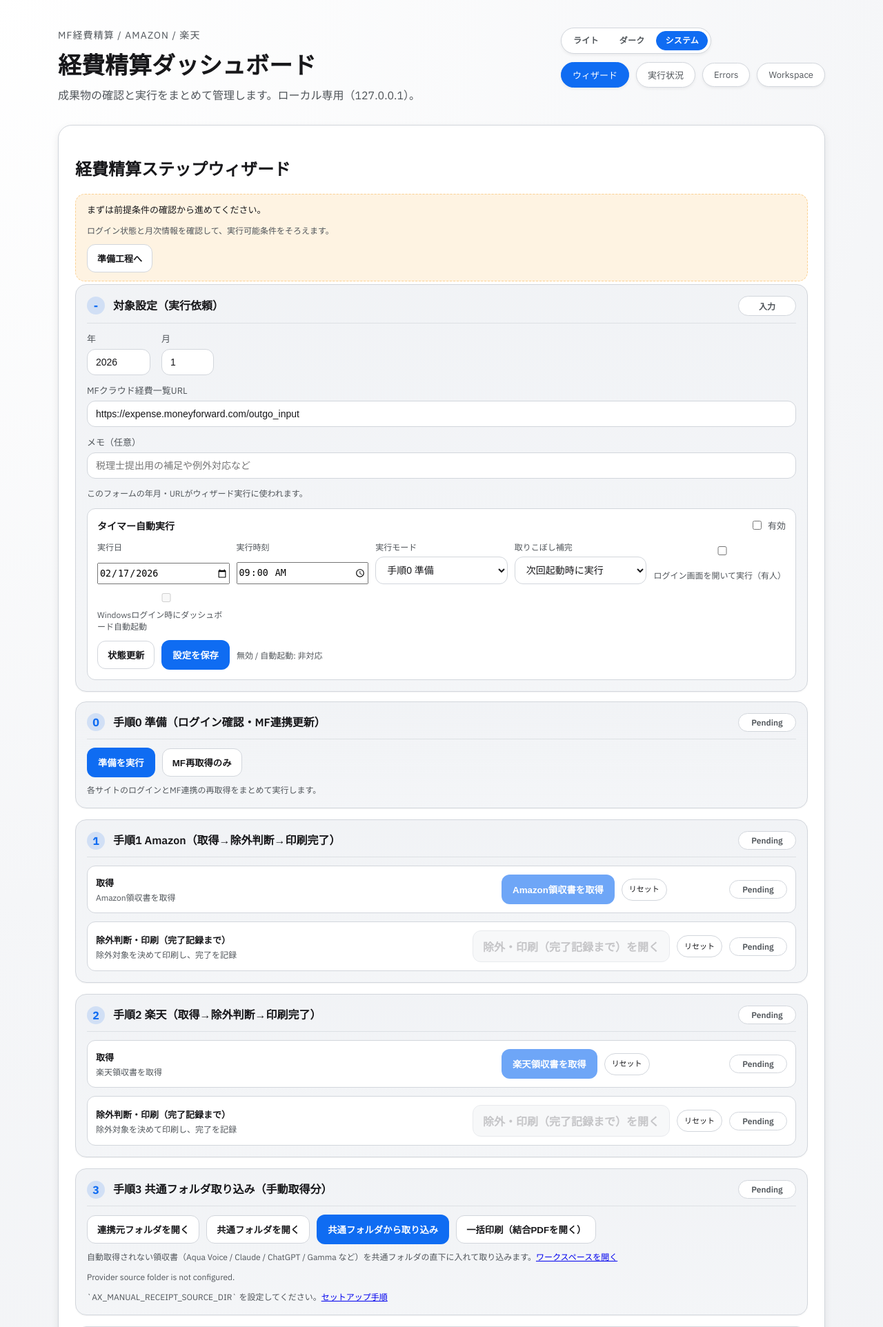
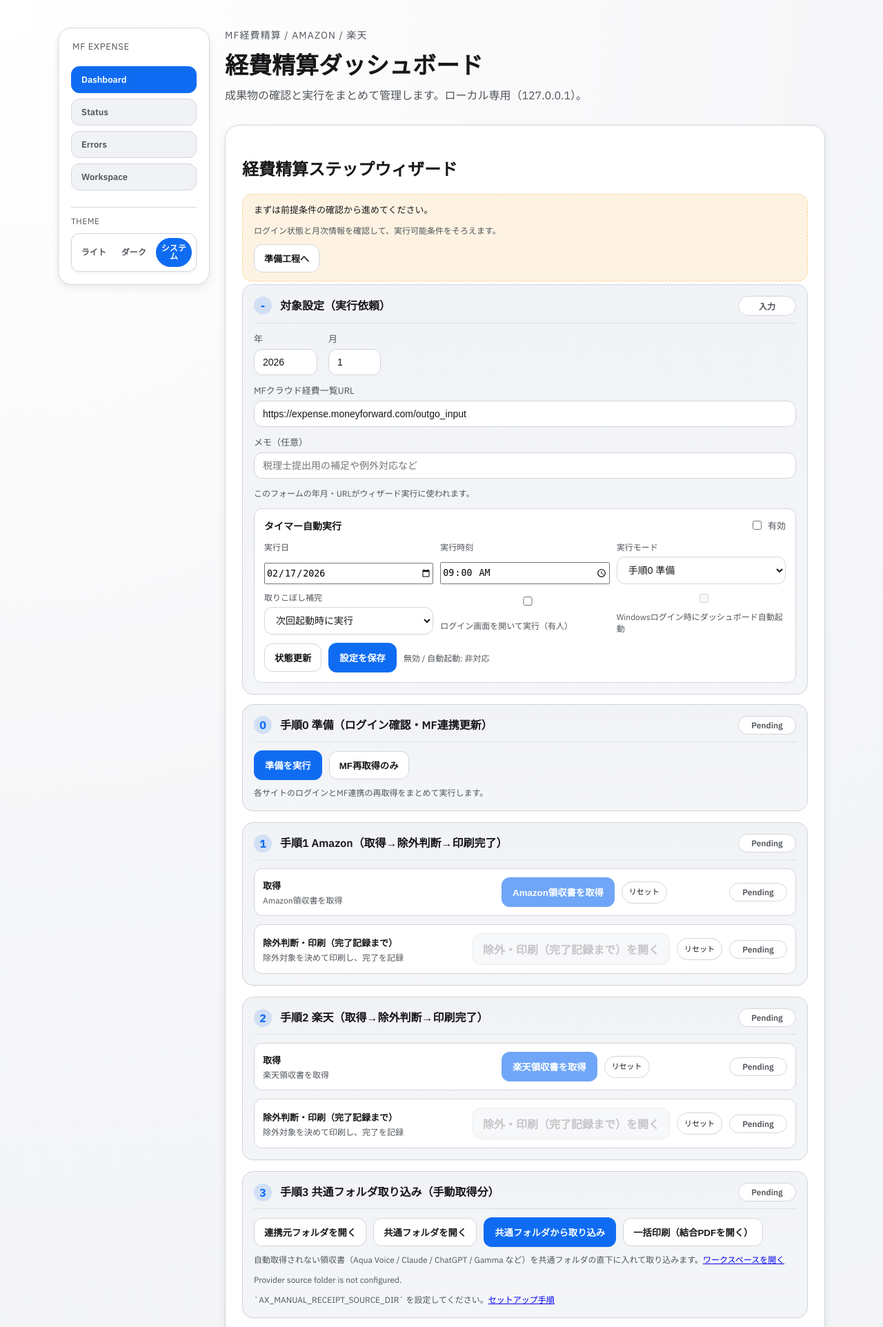
Before and after one commit to Igasawa/Skills-personal, a FastAPI app: page / in a window 1280 px wide. Shown: the top 1924 px of the page at 69% size. Run offline with FastAPI, Linux system fonts and the light colour scheme.

Commit message:
Update dashboard sidebar and test expectations for link changes

```diff
--- a/skills/mfcloud-expense-receipt-reconcile/dashboard/routes/pages.py
+++ b/skills/mfcloud-expense-receipt-reconcile/dashboard/routes/pages.py
@@ -10,6 +10,19 @@ from fastapi.templating import Jinja2Templates
 from services import core
 
 ARCHIVE_SNAPSHOT_RE = re.compile(r"^\d{8}_\d{6}$")
+DEFAULT_SIDEBAR_LINKS = [
+    {"href": "/", "label": "Dashboard", "tab": "wizard"},
+    {"href": "/status", "label": "Status", "tab": "status"},
+    {"href": "/errors", "label": "Errors", "tab": "errors"},
+    {"href": "/workspace", "label": "Workspace", "tab": "workspace"},
+]
+
+
+def _dashboard_context(active_tab: str) -> dict[str, object]:
+    return {
+        "active_tab": active_tab,
+        "sidebar_links": DEFAULT_SIDEBAR_LINKS,
+    }
 
 
 def create_pages_router(templates: Jinja2Templates) -> APIRouter:
@@ -22,9 +35,9 @@ def create_pages_router(templates: Jinja2Templates) -> APIRouter:
             request,
             "index.html",
             {
+                **_dashboard_context("wizard"),
                 "defaults": defaults,
                 "ax_home": str(core._ax_home()),
-                "active_tab": "wizard",
             },
         )
 
@@ -50,13 +63,13 @@ def create_pages_router(templates: Jinja2Templates) -> APIRouter:
             request,
             "status.html",
             {
+                **_dashboard_context("status"),
                 "artifacts": artifacts,
                 "archive_history": archive_history,
                 "latest_job": latest_job,
                 "latest_job_ym": latest_job_ym,
                 "running_job": running_job,
                 "ax_home": str(core._ax_home()),
-                "active_tab": "status",
             },
         )
 
@@ -66,8 +79,8 @@ def create_pages_router(templates: Jinja2Templates) -> APIRouter:
             request,
             "workspace.html",
             {
+                **_dashboard_context("workspace"),
                 "ax_home": str(core._ax_home()),
-                "active_tab": "workspace",
             },
         )
 
@@ -77,8 +90,8 @@ def create_pages_router(templates: Jinja2Templates) -> APIRouter:
             request,
             "errors.html",
             {
+                **_dashboard_context("errors"),
                 "ax_home": str(core._ax_home()),
-                "active_tab": "errors",
             },
         )
 
@@ -141,6 +154,7 @@ def create_pages_router(templates: Jinja2Templates) -> APIRouter:
             request,
             "run.html",
             {
+                **_dashboard_context("status"),
                 "ym": ym,
                 "counts": merged_counts,
                 "rows": rows[:50],
@@ -193,6 +207,7 @@ def create_pages_router(templates: Jinja2Templates) -> APIRouter:
             request,
             "excluded_pdfs.html",
             {
+                **_dashboard_context("status"),
                 "ym": ym,
                 "rows": rows,
                 "total": len(rows),
@@ -222,6 +237,7 @@ def create_pages_router(templates: Jinja2Templates) -> APIRouter:
             request,
             "archive_receipts.html",
             {
+                **_dashboard_context("status"),
                 "ym": ym,
                 "rows": archive_data.get("rows") if isinstance(archive_data.get("rows"), list) else [],
                 "snapshots": archive_data.get("snapshots") if isinstance(archive_data.get("snapshots"), list) else [],
--- a/skills/mfcloud-expense-receipt-reconcile/dashboard/static/js/common.js
+++ b/skills/mfcloud-expense-receipt-reconcile/dashboard/static/js/common.js
@@ -7,6 +7,12 @@
   const THEME_SYSTEM = "system";
   const THEME_VALUES = new Set([THEME_LIGHT, THEME_DARK]);
   const THEME_SELECTION_VALUES = new Set([THEME_LIGHT, THEME_DARK, THEME_SYSTEM]);
+  const DEFAULT_DASHBOARD_SIDEBAR_LINKS = Object.freeze([
+    { href: "/", label: "Dashboard", tab: "wizard" },
+    { href: "/status", label: "Status", tab: "status" },
+    { href: "/errors", label: "Errors", tab: "errors" },
+    { href: "/workspace", label: "Workspace", tab: "workspace" },
+  ]);
   let currentThemeSelection = THEME_SYSTEM;
 
   function showToast(message, type = "info") {
@@ -150,10 +156,96 @@
   }
 
   function mountThemeToggle() {
-    document.querySelectorAll(".hero-meta").forEach((heroMeta) => {
-      if (heroMeta.querySelector(".theme-toggle")) return;
-      heroMeta.insertAdjacentElement("afterbegin", buildThemeToggle());
+    const sidebar = document.querySelector(".dashboard-sidebar");
+    if (!sidebar || sidebar.querySelector(".theme-toggle")) return;
+
+    const section = document.createElement("div");
+    section.className = "dashboard-sidebar-section";
+
+    const heading = document.createElement("div");
+    heading.className = "dashboard-sidebar-section-title";
+    heading.textContent = "Theme";
+    section.appendChild(heading);
+
+    section.appendChild(buildThemeToggle());
+    sidebar.appendChild(section);
+    updateThemeToggleState(currentThemeSelection);
+  }
+
+  function getSidebarConfig() {
+    const page = document.querySelector(".page");
+    if (!page) return DEFAULT_DASHBOARD_SIDEBAR_LINKS;
+    const raw = page.dataset.sidebarLinks;
+    if (!raw) return DEFAULT_DASHBOARD_SIDEBAR_LINKS;
+    try {
+      const parsed = JSON.parse(raw);
+      if (Array.isArray(parsed) && parsed.length > 0) return parsed;
+    } catch (_error) {
+      // Keep defaults when custom links are missing or malformed.
+    }
+    return DEFAULT_DASHBOARD_SIDEBAR_LINKS;
+  }
+
+  function getActiveDashboardTab(pathname) {
+    const normalized = (pathname || "").replace(/\/+$/, "");
+    if (!normalized || normalized === "/") return "wizard";
+    if (normalized === "/status") return "status";
+    if (normalized === "/errors") return "errors";
+    if (normalized === "/workspace") return "workspace";
+    if (normalized.startsWith("/runs/")) return "status";
+    if (normalized.startsWith("/files/")) return "status";
+    return "wizard";
+  }
+
+  function buildDashboardSidebar() {
+    const page = document.querySelector(".page");
+    const activeTab = page?.dataset?.activeTab || getActiveDashboardTab(window.location.pathname);
+    const links = getSidebarConfig();
+
+    const sidebar = document.createElement("aside");
+    sidebar.className = "dashboard-sidebar";
+    sidebar.setAttribute("aria-label", "Dashboard navigation");
+
+    const nav = document.createElement("nav");
+    nav.className = "dashboard-sidebar-nav";
+    const title = document.createElement("div");
+    title.className = "dashboard-sidebar-title";
+    title.textContent = "MF Expense";
+    sidebar.appendChild(title);
+
+    links.forEach((linkConfig) => {
+      const item = document.createElement("a");
+      item.href = linkConfig.href;
+      item.className = "dashboard-sidebar-link";
+      item.textContent = linkConfig.label;
+      if (linkConfig.tab === activeTab) {
+        item.classList.add("is-active");
+        item.setAttribute("aria-current", "page");
+      }
+      nav.appendChild(item);
     });
+    sidebar.appendChild(nav);
+    return sidebar;
+  }
+
+  function mountDashboardSidebar() {
+    const page = document.querySelector(".page");
+    if (!page || page.querySelector(".dashboard-shell")) return;
+    if (!page.children.length) return;
+
+    const sidebar = buildDashboardSidebar();
+    const mainContent = document.createElement("div");
+    mainContent.className = "dashboard-main-content";
+
+    while (page.firstChild) {
+      mainContent.appendChild(page.firstChild);
+    }
+
+    const shell = document.createElement("div");
+    shell.className = "dashboard-shell";
+    shell.appendChild(sidebar);
+    shell.appendChild(mainContent);
+    page.appendChild(shell);
   }
 
   function bindSystemThemeSync() {
@@ -175,12 +267,12 @@
 
   function initThemeToggle() {
     applyTheme(readStoredTheme());
-    mountThemeToggle();
-    updateThemeToggleState(currentThemeSelection);
     bindSystemThemeSync();
   }
 
   initThemeToggle();
+  mountDashboardSidebar();
+  mountThemeToggle();
 
   window.DashboardCommon = {
     applyTheme,
--- a/skills/mfcloud-expense-receipt-reconcile/dashboard/static/styles/layout.css
+++ b/skills/mfcloud-expense-receipt-reconcile/dashboard/static/styles/layout.css
@@ -3,6 +3,85 @@
   margin: 0 auto;
   padding: 40px 24px 72px;
   animation: fadeIn var(--motion-duration-slow) var(--motion-easing-decelerate);
+}
+
+.dashboard-shell {
+  display: grid;
+  grid-template-columns: 220px minmax(0, 1fr);
+  gap: 22px;
+  align-items: start;
+}
+
+.dashboard-sidebar {
+  position: sticky;
+  top: 24px;
+  align-self: start;
+  background: rgb(var(--surface-1));
+  border: 1px solid rgb(var(--semantic-field-border-default));
+  border-radius: 20px;
+  box-shadow: var(--shadow);
+  padding: 18px;
+  display: flex;
+  flex-direction: column;
+  gap: 14px;
+  min-height: fit-content;
+}
+
+.dashboard-sidebar-title {
+  margin: 0 2px 6px;
+  color: rgb(var(--text-secondary));
+  font-size: 13px;
+  letter-spacing: 0.05em;
+  text-transform: uppercase;
+}
+
+.dashboard-sidebar-nav {
+  display: grid;
+  gap: 8px;
+}
+
+.dashboard-sidebar-link {
+  display: block;
+  text-decoration: none;
+  color: rgb(var(--text-secondary));
+  border: 1px solid rgb(var(--semantic-field-border-default));
+  border-radius: 12px;
+  padding: 10px 14px;
+  font-size: 13px;
+  font-weight: 600;
+  background: rgb(var(--surface-2));
+  transition: background var(--transition-fast), border-color var(--transition-fast), color var(--transition-fast);
+}
+
+.dashboard-sidebar-link:hover {
+  background: rgb(var(--semantic-interaction-hover-overlay));
+  color: rgb(var(--text-default));
+}
+
+.dashboard-sidebar-link.is-active {
+  border-color: rgb(var(--semantic-button-primary-bg));
+  background: rgb(var(--semantic-button-primary-bg));
+  color: rgb(var(--semantic-button-primary-text));
+}
+
+.dashboard-main-content {
+  display: block;
+  min-width: 0;
+}
+
+.dashboard-sidebar-section {
+  margin-top: 10px;
+  padding-top: 12px;
+  border-top: 1px solid rgb(var(--semantic-field-border-default));
+  display: grid;
+  gap: 10px;
+}
+
+.dashboard-sidebar-section-title {
+  font-size: 12px;
+  color: rgb(var(--text-secondary));
+  letter-spacing: 0.04em;
+  text-transform: uppercase;
 }
 
 .hero {
@@ -54,6 +133,21 @@ h1 {
   background: rgb(var(--surface-1));
   border: 1px solid rgb(var(--semantic-field-border-default));
   box-shadow: var(--shadow-md);
+}
+
+.dashboard-sidebar .theme-toggle {
+  width: 100%;
+  display: grid;
+  grid-template-columns: repeat(3, minmax(0, 1fr));
+  gap: 6px;
+  border-radius: 12px;
+  padding: 6px;
+}
+
+.dashboard-sidebar .theme-toggle-button {
+  width: 100%;
+  justify-content: center;
+  padding: 8px 6px;
 }
 
 .theme-toggle-button {
@@ -175,6 +269,10 @@ h1 {
 }
 
 @media (max-width: 720px) {
+  .dashboard-shell {
+    grid-template-columns: 1fr;
+  }
+
   .hero {
     flex-direction: column;
   }
--- a/skills/mfcloud-expense-receipt-reconcile/dashboard/templates/index.html
+++ b/skills/mfcloud-expense-receipt-reconcile/dashboard/templates/index.html
@@ -7,7 +7,11 @@
     <link rel="stylesheet" href="/static/styles.css" />
   </head>
   <body>
-    <div class="page">
+    <div
+      class="page"
+      data-active-tab="{{ active_tab | default('wizard', true) }}"
+      data-sidebar-links='{{ (sidebar_links | default([], true)) | tojson }}'
+    >
       <header class="hero">
         <div>
           <p class="eyebrow">MF経費精算 / Amazon / 楽天</p>
@@ -15,14 +19,6 @@
           <p class="subtitle">
             成果物の確認と実行をまとめて管理します。ローカル専用（127.0.0.1）。
           </p>
-        </div>
-        <div class="hero-meta">
-          <div class="hero-tabs">
-            <a class="pill is-active" href="/">ウィザード</a>
-            <a class="pill" href="/status">実行状況</a>
-            <a class="pill" href="/errors">Errors</a>
-            <a class="pill" href="/workspace" data-workspace-link>Workspace</a>
-          </div>
         </div>
       </header>
 
```
Also changed, not shown: skills/mfcloud-expense-receipt-reconcile/dashboard/templates/archive_receipts.html (+5 -6 lines), skills/mfcloud-expense-receipt-reconcile/dashboard/templates/errors.html (+5 -9 lines), skills/mfcloud-expense-receipt-reconcile/dashboard/templates/excluded_pdfs.html (+5 -6 lines), skills/mfcloud-expense-receipt-reconcile/dashboard/templates/run.html (+5 -5 lines), skills/mfcloud-expense-receipt-reconcile/dashboard/templates/status.html (+5 -9 lines), skills/mfcloud-expense-receipt-reconcile/dashboard/templates/workspace.html (+5 -9 lines), skills/mfcloud-expense-receipt-reconcile/tests/test_dashboard_pages.py (+2 -3 lines).
